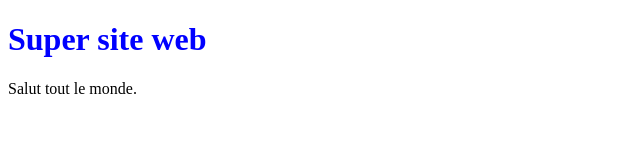
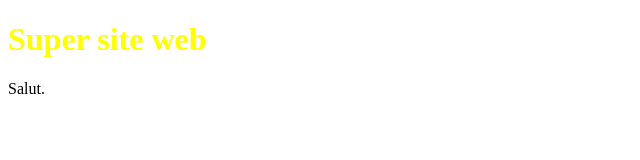
Before and after one commit to AmadouTidianeBah/OpenclassromsProjet, a plain HTML site: page index.html in a window 1280 px wide. Shown: the whole page, without its empty margins (0-640 px from the left). Drawn offline with Linux system fonts and the light colour scheme.

Commit message:
dernier modification

```diff
--- a/index.html
+++ b/index.html
@@ -9,7 +9,7 @@
 
 <body>
     <h1>Super site web</h1>
-    <p>Salut tout le monde.</p>
+    <p>Salut.</p>
 </body>
 
 </html>
--- a/style.css
+++ b/style.css
@@ -1,3 +1,3 @@
 h1 {
-    color: blue;
+    color: yellow;
 }
```
